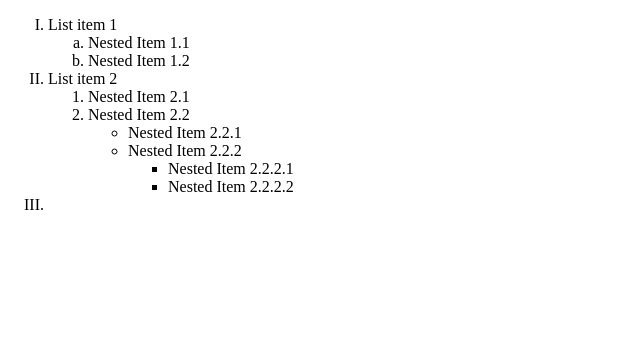
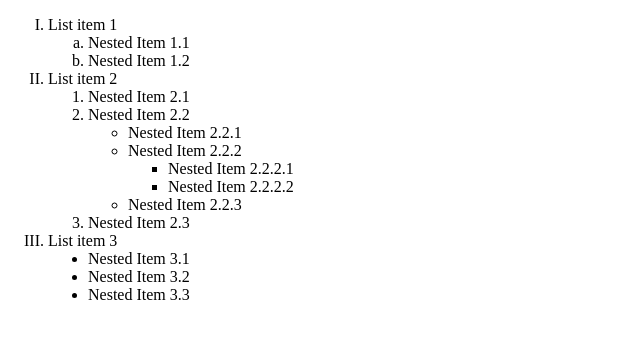
Before and after one commit to Martsunovska/web-course, a plain HTML site: page module-03/p0301/HomeWork02.html in a window 1280 px wide. Shown: the whole page, without its empty margins (0-640 px from the left). Drawn offline with Linux system fonts and the light colour scheme.

Commit message:
homework2

```diff
--- a/module-03/p0301/HomeWork02.html
+++ b/module-03/p0301/HomeWork02.html
@@ -30,12 +30,21 @@
                                 <li>Nested Item 2.2.2.2</li>
                             </ul>
                         </li>
+                        <li>Nested Item 2.2.3</li>
                     </ul>
+                    <li>Nested Item 2.3</li>
                 </li>
             </ol>
         </li>
 
-        <li></li>
+        <li>List item 3
+            <ul type="disc">
+                <li>Nested Item 3.1</li>
+                <li>Nested Item 3.2</li>
+                <li>Nested Item 3.3</li>
+            </ul>
+
+        </li>
     </ol>
 </body>
 
```
